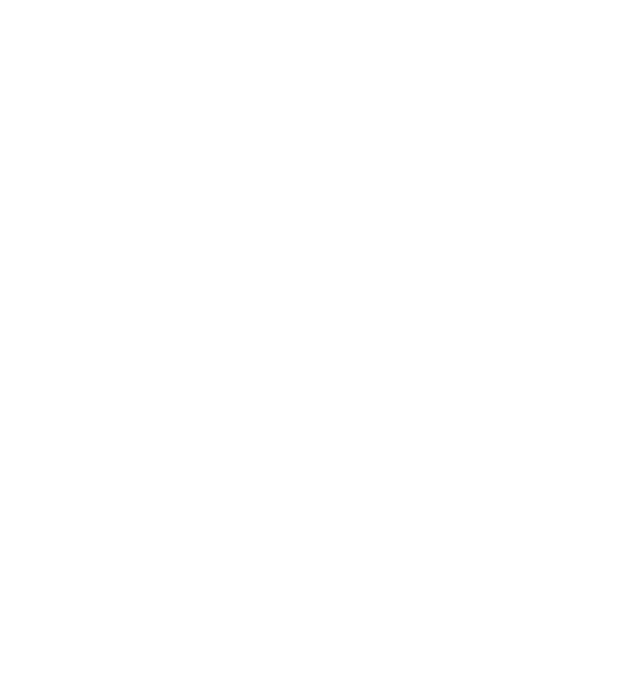
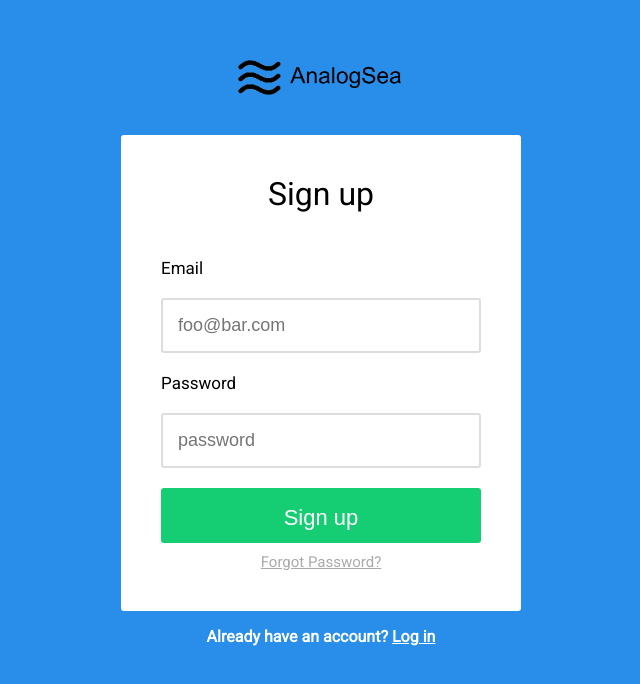
Before and after one commit to krothenbaum/signup-page, a plain HTML site: page index.html in a window 1280 px wide. Shown: the whole page, without its empty margins (319-959 px from the left). Drawn offline with Linux system fonts and the light colour scheme.

Commit message:
Sign up form v1

```diff
--- a/index.html
+++ b/index.html
@@ -1,9 +1,29 @@
 <!DOCTYPE html>
 <html>
 <head>
- <title></title>
+ <title>Sign Up - AnalogSea</title>
+ <meta charset="utf-8" name="description" content="AnalogSea Signup Form">
+ <!-- fonts  -->
+ <link href="https://fonts.googleapis.com/css?family=Roboto" rel="stylesheet">
+
+ <link rel="stylesheet" type="text/css" href="main.css">
+
 </head>
 <body>
-
+	<header>
+		<img src="images/logo.png" alt="AnalogSea" class="logo">
+	</header>
+	<form action="/signup/" class="signup-form" method="post">
+		<h1 class="form-title">Sign up</h1>
+		<fieldset name="email-password">
+			<label for="email">Email</label>
+			<input type="email" name="email" id="email" placeholder="foo@bar.com" required>
+			<label for="password">Password</label>
+			<input type="password" name="password" id="password" placeholder="password" required>
+		</fieldset>
+		<button type='submit'>Sign up</button>
+		<a href="/forgot-password/new" class="forgot-pass">Forgot Password?</a>
+	</form>
+	<p>Already have an account? <a href="/login" class="login">Log in</a></p>
 </body>
 </html>
--- a/main.css
+++ b/main.css
@@ -1,3 +1,91 @@
  * {
 		box-sizing: border-box;
  }
+
+ body {
+ 	font-family: 'Roboto', sans-serif;
+ 	background-color: #298eea;
+ 	margin: 0px;
+ 	padding-top: 60px;
+ }
+
+ .logo {
+ 	display: block;
+ 	height: 35px;
+ 	margin-right: auto;
+ 	margin-left: auto;
+ 	margin-bottom: 40px;
+ }
+
+ form {
+ 	background-color: white;
+ 	width: 400px;
+ 	padding: 40px;
+ 	/*padding-right: 40px;*/
+ 	margin: 0 auto;
+ 	border-radius: 3px;
+ }
+
+ fieldset {
+ 	display: block;
+ 	margin: 0;
+ 	padding: 0;
+ 	border: none;
+ }
+
+ form h1 {
+ 	font-weight: 300;
+ 	margin-top: 0;
+ 	margin-bottom: 45px;
+		text-align: center;
+ }
+
+ label {
+ 	display: block;
+ 	margin-bottom: 20px;
+ 	font-size: 17px;
+
+ }
+
+ input, button {
+ 	width: 320px;
+ 	height: 55px;
+ 	padding: 15px;
+ 	border-radius: 3px;
+ 	font-size: 18px;
+ }
+
+ input {
+ 	display: block;
+		margin-bottom: 20px;
+		border: solid #DDDDDD 2px;
+ }
+
+ button {
+ 	display: block;
+ 	color: white;
+ 	margin-top: 0;
+		background-color: #15CD72;
+		border: solid #15CD72 2px;
+		font-size: 22px;
+		text-align: center;
+		cursor: pointer;
+ }
+
+ .forgot-pass {
+ 	display: block;
+ 	color: #AAAAAA;
+ 	font-size: 15px;
+ 	text-align: center;
+ 	margin-top: 10px;
+ }
+
+ p {
+ 	text-align: center;
+ 	color: white;
+ 	font-weight: bold;
+ }
+
+ a.login {
+ 	color: white;
+ }
```
